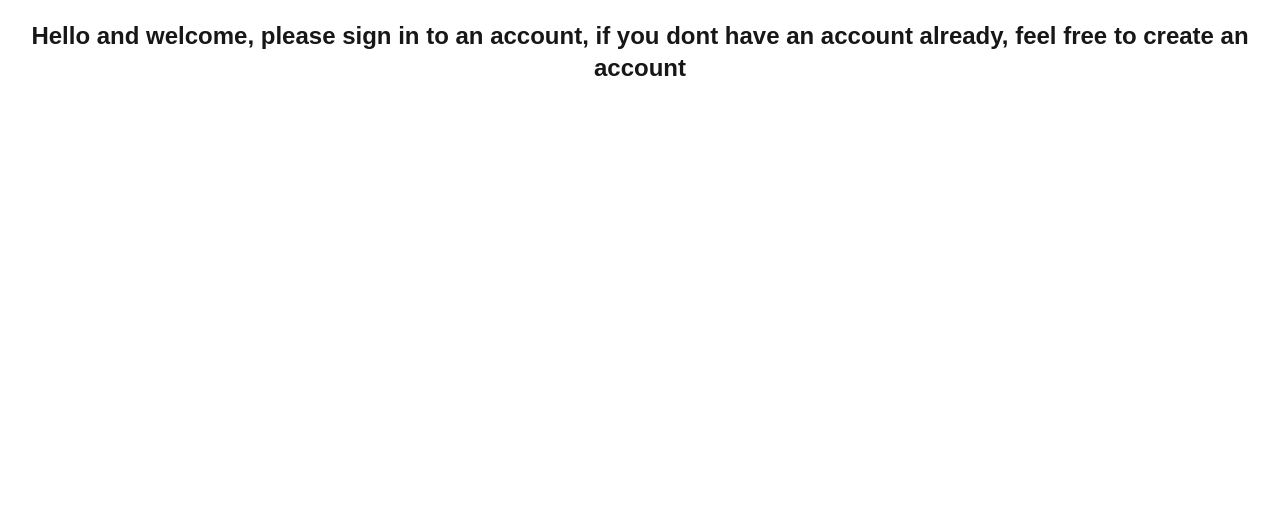
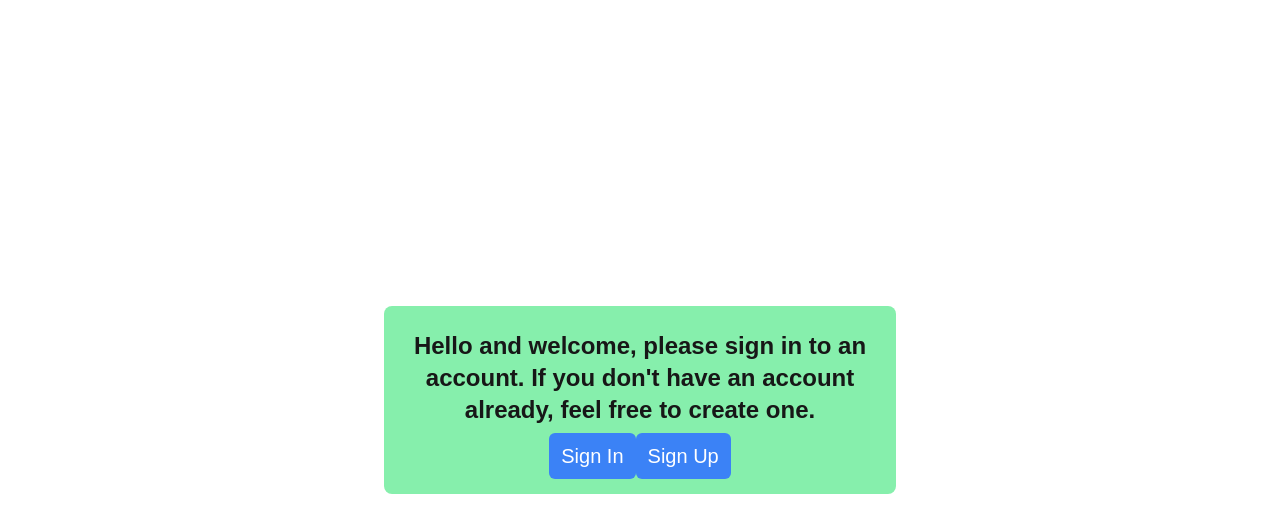
Before and after one commit to SantinoGiordano/Password-Authenticator, a Next.js app: page / in a window 1280 px wide. Shown: the top 532 px of the page. Built offline with nearby package versions, Linux system fonts and the light colour scheme.

Commit message:
finshed css/tailwind and style

```diff
--- a/app/(root)/page.tsx
+++ b/app/(root)/page.tsx
@@ -1,12 +1,29 @@
+import Link from "next/link";
+
 export default function Home() {
   return (
     <>
-      <div className="text-center">
-        <div>
-        <p className="p-5 text-2xl font-bold ">
-          Hello and welcome, please sign in to an account, if you dont have an
-          account already, feel free to create an account
-        </p>
+      <div className="flex items-center justify-center min-h-screen">
+        <div className="bg-green-300 p-6 rounded-lg max-w-lg w-full text-center">
+          <p className="text-2xl font-bold mb-4">
+            Hello and welcome, please sign in to an account. If you don&apos;t
+            have an account already, feel free to create one.
+          </p>
+          <p className="text-xl font-medium">
+            <Link
+              href="/signIn"
+              className="p-3 text-white bg-blue-500 rounded-md hover:bg-blue-600"
+            >
+              Sign In
+            </Link>
+
+            <Link
+              href="/signUp"
+              className="p-3 text-white bg-blue-500 rounded-md hover:bg-blue-600"
+            >
+              Sign Up
+            </Link>
+          </p>
         </div>
       </div>
     </>
```
